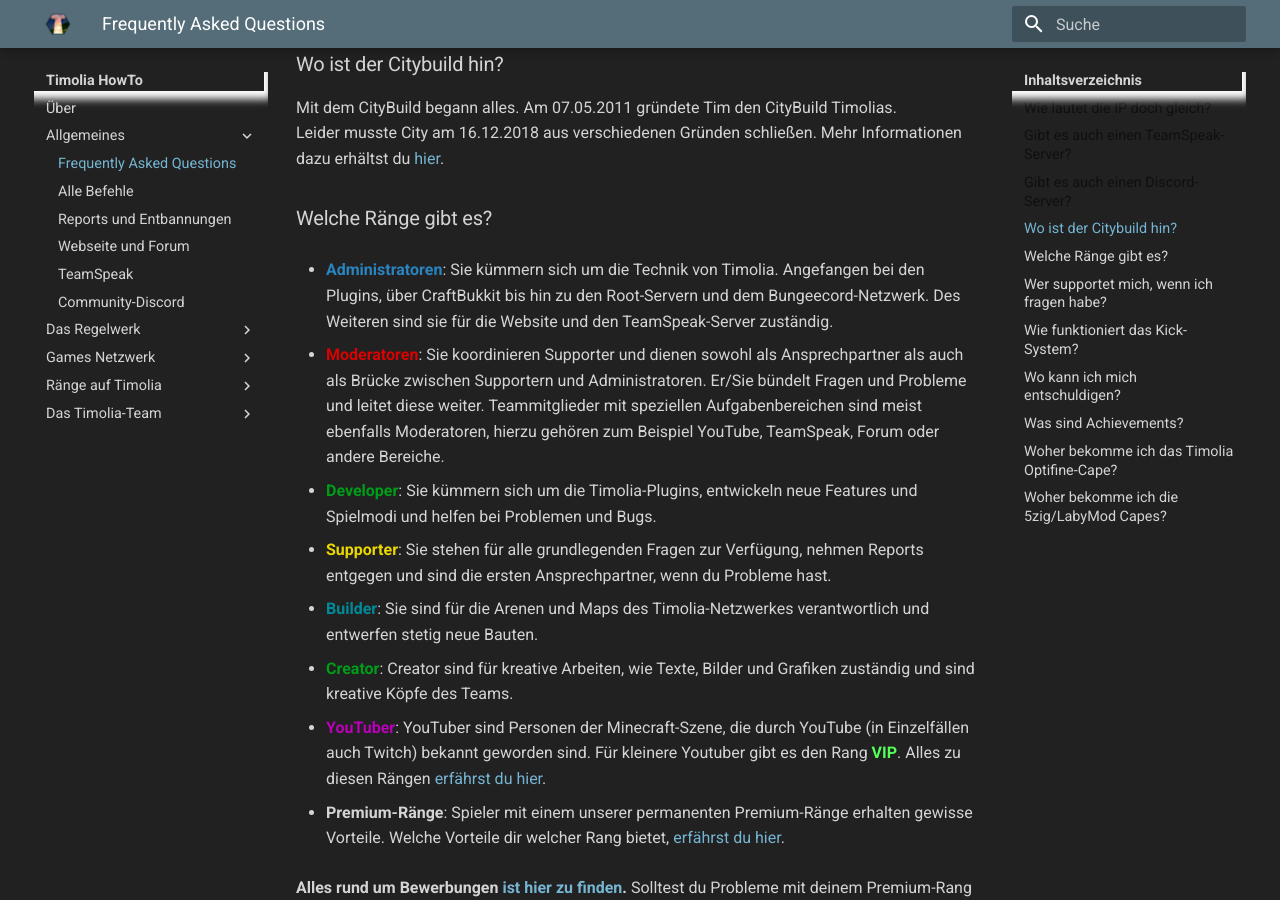
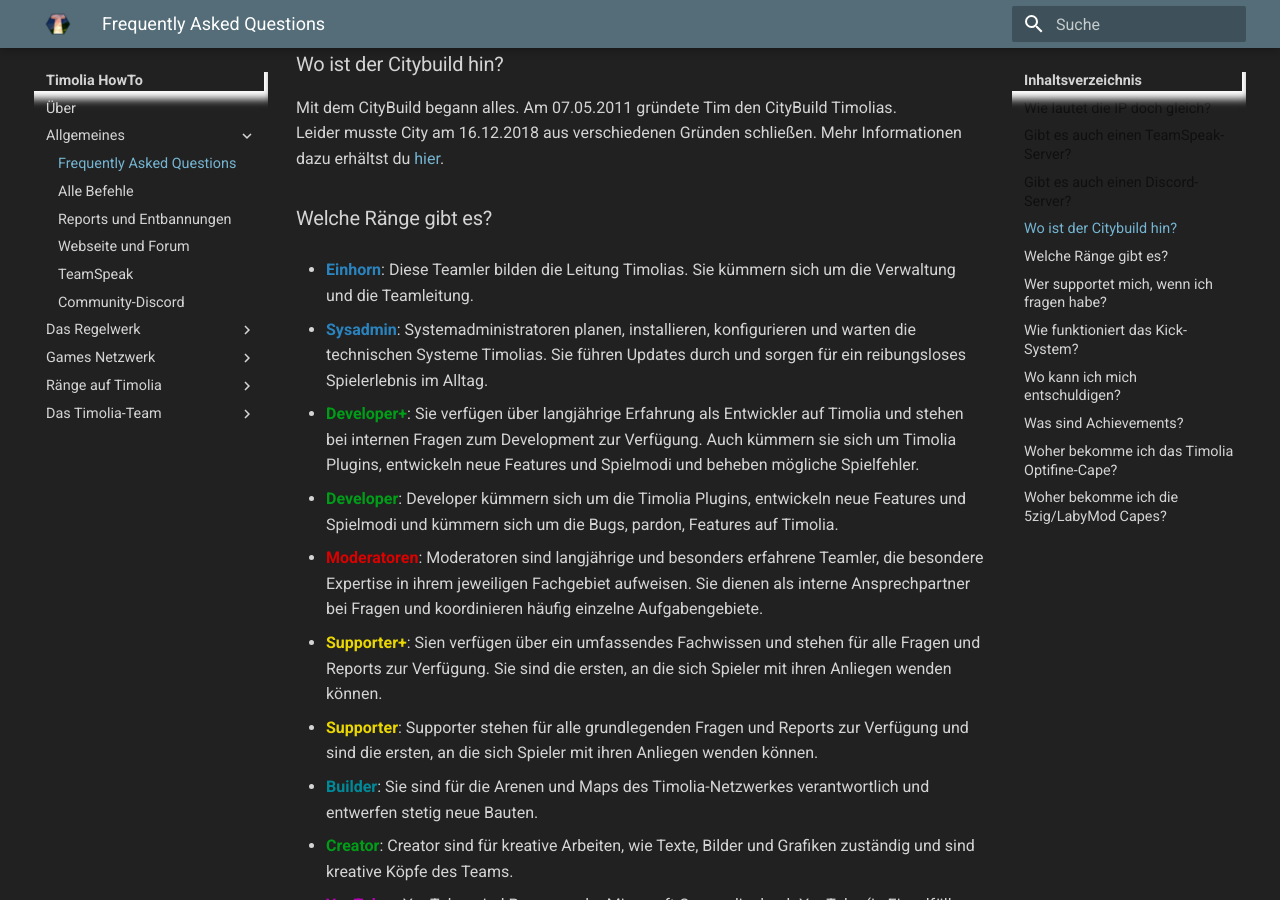
Before and after one commit to TimoliaDE/HowTo, an MkDocs documentation site: the page built from docs/faq.md, in a window 1280 px wide and 900 px high, scrolled down 621 px. Built offline with MkDocs 1.6.1 and Material for MkDocs 9.7.7, drawn with Linux system fonts in a browser that asks for light colours; old or Windows-style settings are respelled for this version of MkDocs.

Commit message:
Update faq.md

```diff
--- a/docs/faq.md
+++ b/docs/faq.md
@@ -18,21 +18,30 @@ Mit dem CityBuild begann alles. Am 07.05.2011 gründete Tim den CityBuild Timoli
 Leider musste City am 16.12.2018 aus verschiedenen Gründen schließen. Mehr Informationen dazu erhältst du [hier](http://timolia.de/city).
 
 ### Welche Ränge gibt es?
-- <b><span class='administrator'>Administratoren</span></b>:
-Sie kümmern sich um die Technik von Timolia. Angefangen bei den Plugins, über CraftBukkit bis hin zu den Root-Servern und dem Bungeecord-Netzwerk.
-Des Weiteren sind sie für die Website und den TeamSpeak-Server zuständig.
+- <b><span class='administrator'>Einhorn</span></b>:
+Diese Teamler bilden die Leitung Timolias. Sie kümmern sich um die Verwaltung und die Teamleitung.
 
+- <b><span class='administrator'>Sysadmin</span></b>:
+Systemadministratoren planen, installieren, konfigurieren und warten die technischen Systeme Timolias. Sie führen Updates durch und sorgen für ein
+reibungsloses Spielerlebnis im Alltag.
+
+- <b><span class='developer'>Developer+</span></b>:
+Sie verfügen über langjährige Erfahrung als Entwickler auf Timolia und stehen bei internen Fragen zum Development zur Verfügung.
+Auch kümmern sie sich um Timolia Plugins, entwickeln neue Features und Spielmodi und beheben mögliche Spielfehler.
+
+- <b><span class='developer'>Developer</span></b>:
+Developer kümmern sich um die Timolia Plugins, entwickeln neue Features und Spielmodi und kümmern sich um die Bugs, pardon, Features auf Timolia.
 
 - <b><span class='moderator'>Moderatoren</span></b>:
-Sie koordinieren Supporter und dienen sowohl als Ansprechpartner als auch als Brücke zwischen Supportern und Administratoren.
-Er/Sie bündelt Fragen und Probleme und leitet diese weiter. Teammitglieder mit speziellen Aufgabenbereichen sind meist ebenfalls Moderatoren,
-hierzu gehören zum Beispiel YouTube, TeamSpeak, Forum oder andere Bereiche.
+Moderatoren sind langjährige und besonders erfahrene Teamler, die besondere Expertise in ihrem jeweiligen Fachgebiet aufweisen.
+Sie dienen als interne Ansprechpartner bei Fragen und koordinieren häufig einzelne Aufgabengebiete.
 
-- <b><span class='developer'>Developer</span></b>:
-Sie kümmern sich um die Timolia-Plugins, entwickeln neue Features und Spielmodi und helfen bei Problemen und Bugs.
+- <b><span class='supporter'>Supporter+</span></b>:
+Sien verfügen über ein umfassendes Fachwissen und stehen für alle Fragen und Reports zur Verfügung. Sie sind die ersten, an die sich Spieler mit ihren Anliegen wenden können.
 
 - <b><span class='supporter'>Supporter</span></b>:
-Sie stehen für alle grundlegenden Fragen zur Verfügung, nehmen Reports entgegen und sind die ersten Ansprechpartner, wenn du Probleme hast.
+Supporter stehen für alle grundlegenden Fragen und Reports zur Verfügung und sind die ersten, an die sich Spieler mit ihren Anliegen wenden können.
+
 
 - <b><span class='builder'>Builder</span></b>:
 Sie sind für die Arenen und Maps des Timolia-Netzwerkes verantwortlich und entwerfen stetig neue Bauten.
```
